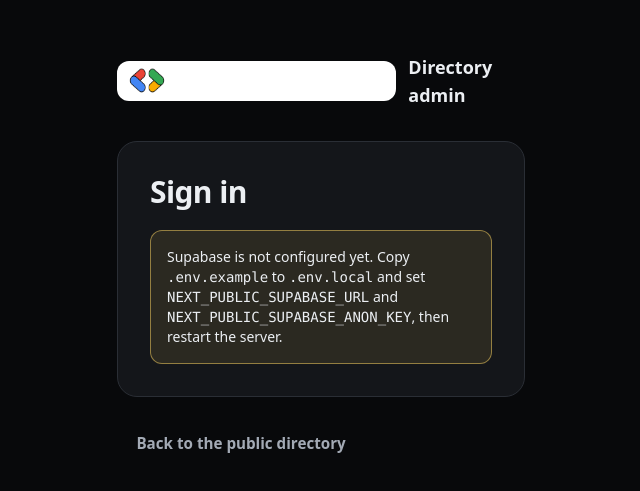
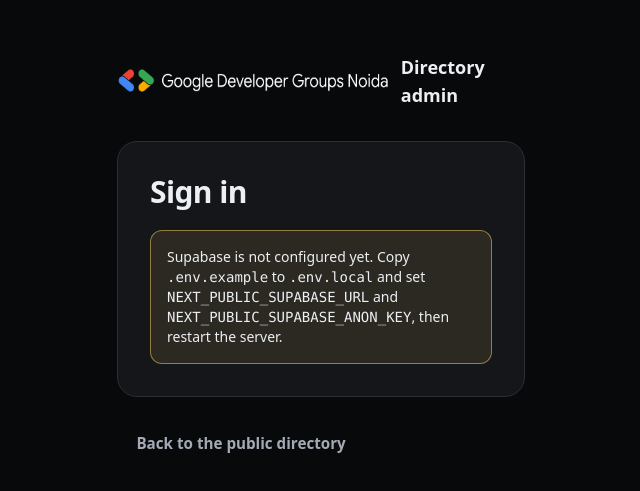
Before and after one commit to abhijha30/id_cards, a Next.js app: page /admin/login in a window 1280 px wide. Shown: the part 141-632 px from the top of the page, without its empty margins (319-959 px from the left). Built offline with nearby package versions, Linux system fonts and the light colour scheme; no server answers.

Commit message:
Update BrandMark.tsx
remove white

```diff
--- a/components/ui/BrandMark.tsx
+++ b/components/ui/BrandMark.tsx
@@ -8,7 +8,7 @@
     if (BRAND_LOGO_SRC) {
     // The official logo has dark text, so it sits on a white chip to stay readable on the dark theme.
     return (
-      <span className={`inline-flex items-center rounded-xl bg-white px-3 py-1.5 ${className}`}>
+      <span className={`inline-flex items-center rounded-xl ${className}`}>
         {/* eslint-disable-next-line @next/next/no-img-element */}
         <img src={BRAND_LOGO_SRC} alt="Google Developer Groups Noida" className="h-6 w-auto sm:h-7" />
       </span>
```
